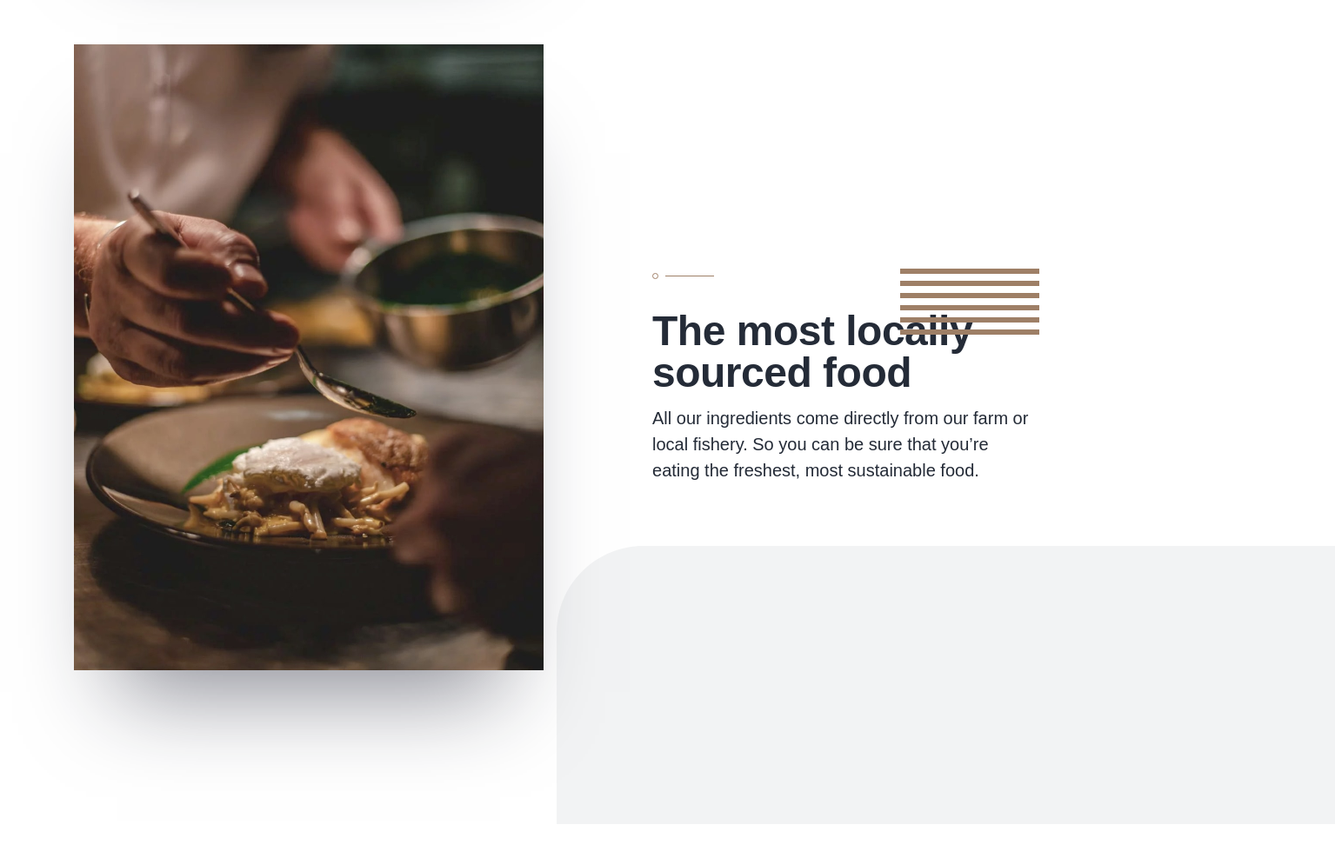
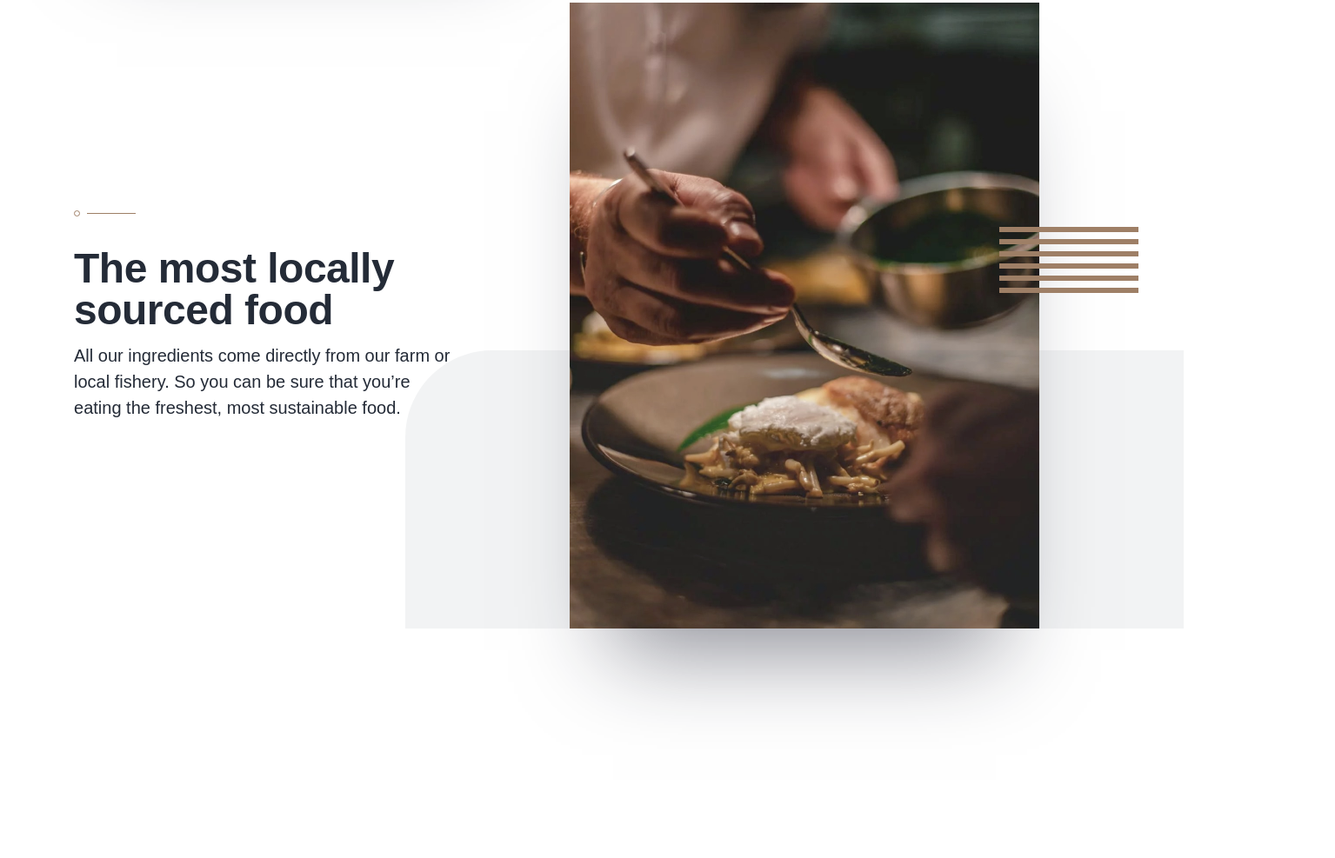
Before and after one commit to theabishekselvan/dine-restaurant-frontend-masters, a plain HTML site: page index.html in a window 1280 px wide. Shown: the part 1565-2552 px from the top of the page at 87% size, 1535 px wide, since content can reach past the window. Drawn offline with Linux system fonts and the light colour scheme; a web font is replaced by a local one.

Commit message:
complete features section

```diff
--- a/index.html
+++ b/index.html
@@ -57,7 +57,7 @@
             <img class="feature__image has-shadow" src="/images/homepage/locally-sourced-mobile@2x.jpg" alt="hand with spoon over a plate of food" width="654" height="800" />
           </picture>
 
-          <img class="feature__lines" src="/images/patterns/pattern-lines.svg" width="160" height="76" alt="">
+          <img class="feature__lines hide-on-mobile" src="/images/patterns/pattern-lines.svg" width="160" height="76" alt="">
 
          <div class="feature__text">
            <img class="feature__divider" src="/images/patterns/pattern-divide.svg" width="71" height="7" alt="" />
--- a/style.css
+++ b/style.css
@@ -306,11 +306,29 @@
         column-gap: 125px;
       }
 
+      &:nth-child(2) {
+         @media (width >= calc(1100/16 * 1rem)) {
+           padding-block-end: 0;
+         }
+      }
+
       &:nth-child(2) .feature__pattern {
         top: auto;
         right: auto;
         bottom: -29px;
         left: 50%;
+
+        @media (width >= calc(1100/16 * 1rem)) {
+          bottom: 0;
+          right: -166px;
+          left: auto;
+        }
+      }
+
+      &:nth-child(2) picture {
+        @media (width >= calc(1100/16 * 1rem)) {
+          order: 2;
+        }
       }
     }
 
@@ -323,6 +341,7 @@
 
       @media (width >= calc(1100/16 * 1rem)) {
         max-width: calc(540/16 * 1rem);
+        margin-block-end: 0;
       }
     }
 
@@ -330,6 +349,10 @@
       position: absolute;
       top: 258px;
       right: 0;
+
+      @media (width >= calc(1100/16 * 1rem)) {
+        right: -114px;
+      }
     }
 
     .feature__text {
```
Also changed, not shown: 1 other file.
